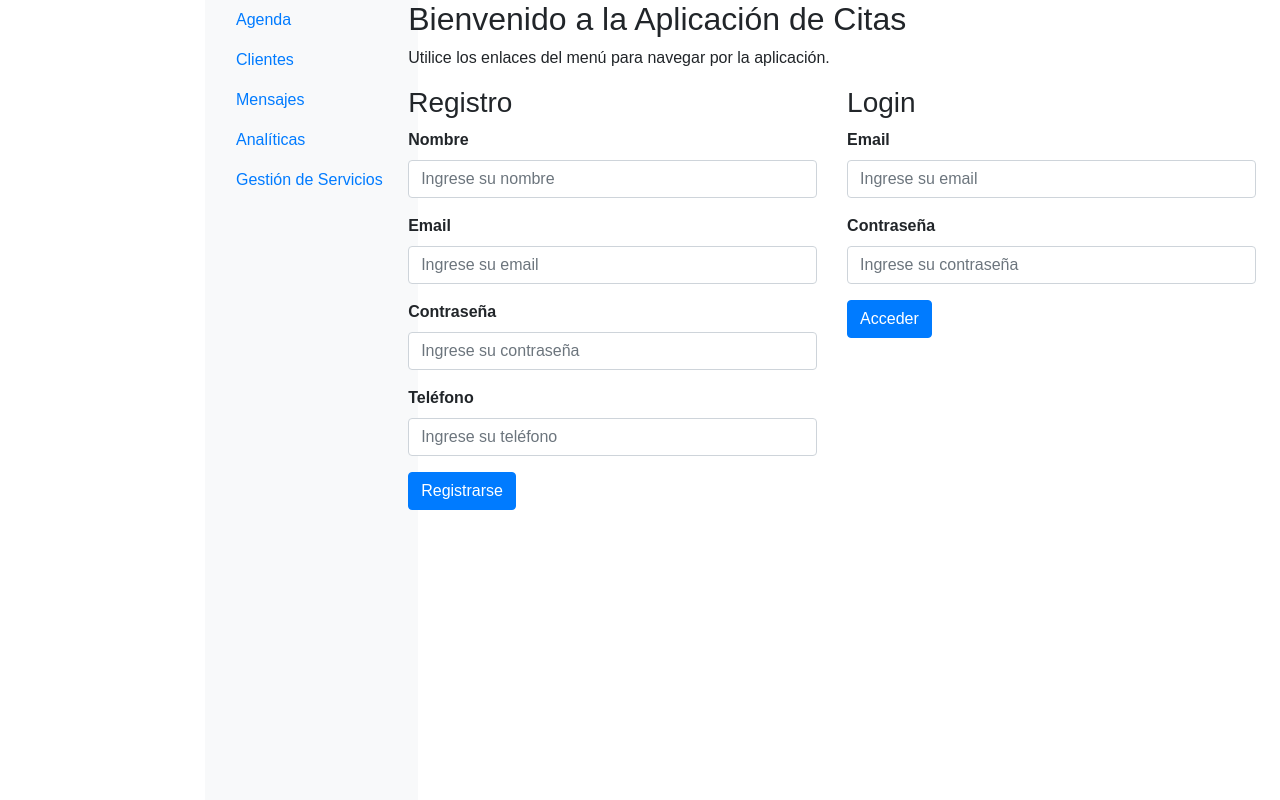
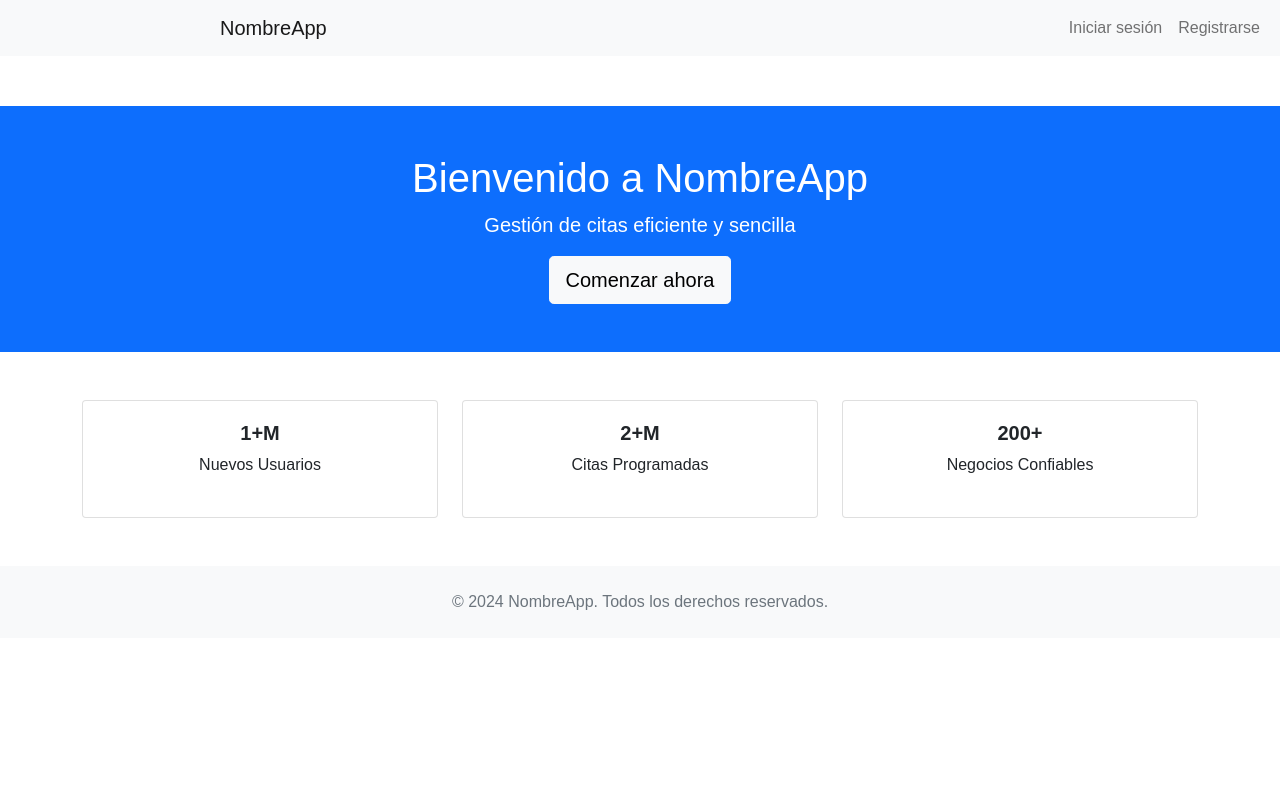
Before and after one commit to barrerot/peluqueria, a PHP site: page / in a window 1280 px wide. Run offline with PHP 8.4, Linux system fonts and the light colour scheme; some libraries are stand-ins or nearby versions.

Commit message:
registerOK

```diff
--- a/guardar_horarios.php
+++ b/guardar_horarios.php
@@ -35,7 +35,7 @@ if ($_SERVER['REQUEST_METHOD'] == 'POST') {
         }
     }
 
-    header('Location: listado-servicios.html');
+    header('Location: listado-servicios.php');
     exit();
 }
 ?>
--- a/index.html
+++ b/index.html
@@ -1,85 +1,74 @@
 <!DOCTYPE html>
-<html lang="en">
+<html lang="es">
 <head>
     <meta charset="UTF-8">
     <meta name="viewport" content="width=device-width, initial-scale=1.0">
-    <title>Inicio</title>
-    <link href="https://stackpath.bootstrapcdn.com/bootstrap/4.5.2/css/bootstrap.min.css" rel="stylesheet">
+    <title>Pantalla de Inicio - Gestión de Citas</title>
+    <link href="https://cdn.jsdelivr.net/npm/bootstrap@5.1.3/dist/css/bootstrap.min.css" rel="stylesheet">
     <link rel="stylesheet" href="css/styles.css">
 </head>
 <body>
+    <nav class="navbar navbar-expand-lg navbar-light bg-light">
         <div class="container-fluid">
-        <div class="row">
-            <nav class="col-md-2 d-none d-md-block bg-light sidebar">
-                <div class="sidebar-sticky">
-                    <ul class="nav flex-column">
+            <a class="navbar-brand" href="#">NombreApp</a>
+            <button class="navbar-toggler" type="button" data-bs-toggle="collapse" data-bs-target="#navbarNav" aria-controls="navbarNav" aria-expanded="false" aria-label="Toggle navigation">
+                <span class="navbar-toggler-icon"></span>
+            </button>
+            <div class="collapse navbar-collapse" id="navbarNav">
+                <ul class="navbar-nav ms-auto">
                     <li class="nav-item">
-                            <a class="nav-link" href="http://localhost/peluqueria/">Agenda</a>
+                        <a class="nav-link" href="acceso-usuario.php">Iniciar sesión</a>
                     </li>
                     <li class="nav-item">
-                            <a class="nav-link" href="listado-clientes.html">Clientes</a>
-                        </li>
-                        <li class="nav-item">
-                            <a class="nav-link" href="mensajes.html">Mensajes</a>
-                        </li>
-                        <li class="nav-item">
-                            <a class="nav-link" href="estadisticas.html">Analíticas</a>
-                        </li>
-                        <li class="nav-item">
-                            <a class="nav-link" href="listado-servicios.html">Gestión de Servicios</a>
+                        <a class="nav-link" href="registro.php">Registrarse</a>
                     </li>
                 </ul>
             </div>
+        </div>
     </nav>
-
-            <main role="main" class="col-md-9 ml-sm-auto col-lg-10 px-4">
-                <h2>Bienvenido a la Aplicación de Citas</h2>
-                <p>Utilice los enlaces del menú para navegar por la aplicación.</p>
-
+    <header class="bg-primary text-white text-center py-5">
+        <div class="container">
+            <h1>Bienvenido a NombreApp</h1>
+            <p class="lead">Gestión de citas eficiente y sencilla</p>
+            <a href="registro.php" class="btn btn-lg btn-light">Comenzar ahora</a>
+        </div>
+    </header>
+    <section class="py-5">
+        <div class="container">
             <div class="row">
-                    <div class="col-md-6">
-                        <h3>Registro</h3>
-                        <form onsubmit="event.preventDefault(); window.location.href='configuracion-informacion.html';">
-                            <div class="form-group">
-                                <label for="registro-nombre">Nombre</label>
-                                <input type="text" class="form-control" id="registro-nombre" placeholder="Ingrese su nombre">
-                            </div>
-                            <div class="form-group">
-                                <label for="registro-email">Email</label>
-                                <input type="email" class="form-control" id="registro-email" placeholder="Ingrese su email">
-                            </div>
-                            <div class="form-group">
-                                <label for="registro-password">Contraseña</label>
-                                <input type="password" class="form-control" id="registro-password" placeholder="Ingrese su contraseña">
-                            </div>
-                            <div class="form-group">
-                                <label for="registro-telefono">Teléfono</label>
-                                <input type="text" class="form-control" id="registro-telefono" placeholder="Ingrese su teléfono">
-                            </div>
-                            <button type="submit" class="btn btn-primary">Registrarse</button>
-                        </form>
-                    </div>
-                    <div class="col-md-6">
-                        <h3>Login</h3>
-                        <form onsubmit="event.preventDefault(); window.location.href='listado-servicios.html';">
-                            <div class="form-group">
-                                <label for="login-email">Email</label>
-                                <input type="email" class="form-control" id="login-email" placeholder="Ingrese su email">
-                            </div>
-                            <div class="form-group">
-                                <label for="login-password">Contraseña</label>
-                                <input type="password" class="form-control" id="login-password" placeholder="Ingrese su contraseña">
-                            </div>
-                            <button type="submit" class="btn btn-primary">Acceder</button>
-                        </form>
+                <div class="col-md-4">
+                    <div class="card h-100">
+                        <div class="card-body text-center">
+                            <h5 class="card-title">1+M</h5>
+                            <p class="card-text">Nuevos Usuarios</p>
                         </div>
                     </div>
-            </main>
+                </div>
+                <div class="col-md-4">
+                    <div class="card h-100">
+                        <div class="card-body text-center">
+                            <h5 class="card-title">2+M</h5>
+                            <p class="card-text">Citas Programadas</p>
                         </div>
                     </div>
-
-    <script src="https://code.jquery.com/jquery-3.5.1.slim.min.js"></script>
-    <script src="https://cdn.jsdelivr.net/npm/@popperjs/core@2.5.4/dist/umd/popper.min.js"></script>
-    <script src="https://stackpath.amazonaws.com/bootstrap/4.5.2/js/bootstrap.min.js"></script>
+                </div>
+                <div class="col-md-4">
+                    <div class="card h-100">
+                        <div class="card-body text-center">
+                            <h5 class="card-title">200+</h5>
+                            <p class="card-text">Negocios Confiables</p>
+                        </div>
+                    </div>
+                </div>
+            </div>
+        </div>
+    </section>
+    <footer class="bg-light text-center py-4">
+        <div class="container">
+            <p class="text-muted mb-0">&copy; 2024 NombreApp. Todos los derechos reservados.</p>
+        </div>
+    </footer>
+    <script src="https://cdn.jsdelivr.net/npm/@popperjs/core@2.10.2/dist/umd/popper.min.js"></script>
+    <script src="https://cdn.jsdelivr.net/npm/bootstrap@5.1.3/dist/js/bootstrap.min.js"></script>
 </body>
 </html>
```
Also changed, not shown: Usuario.php (+17 -0 lines), login.php (added, +21 -0 lines), navigation.html (+12 -12 lines), registro.html (+5 -5 lines), images/jpg.jpg (added). Lines whose indentation alone changed are shown as unchanged.
